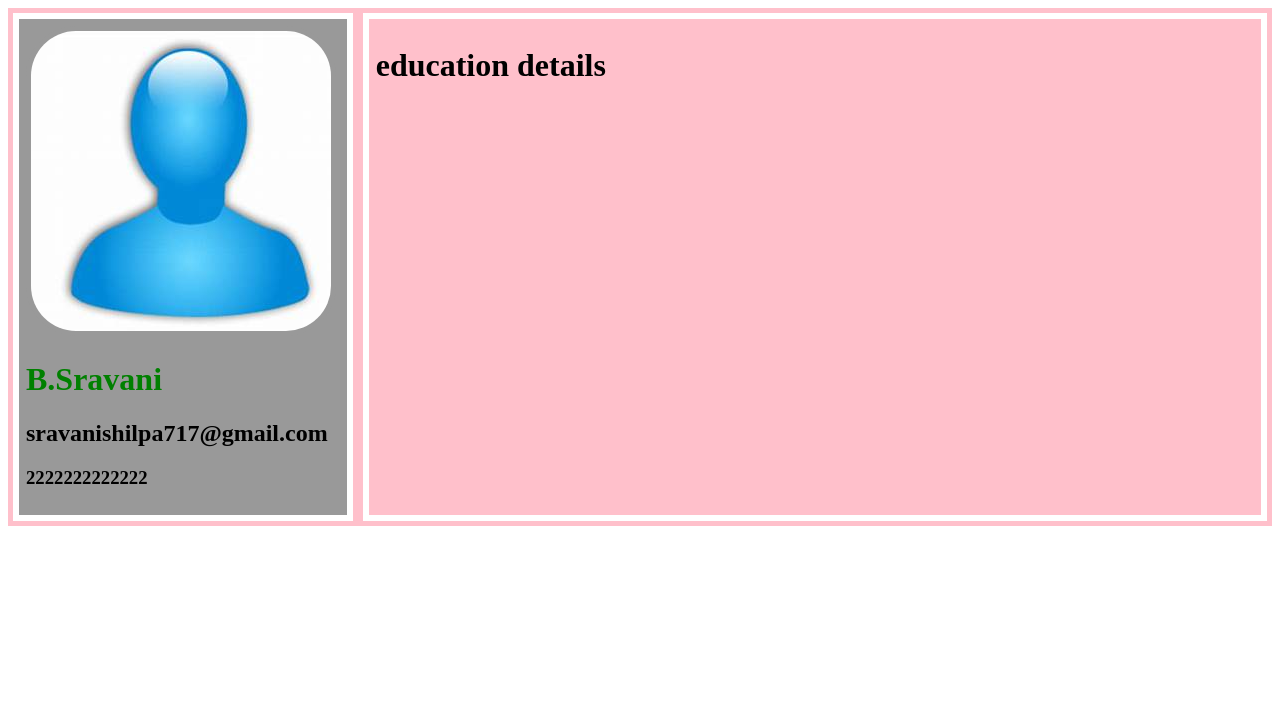
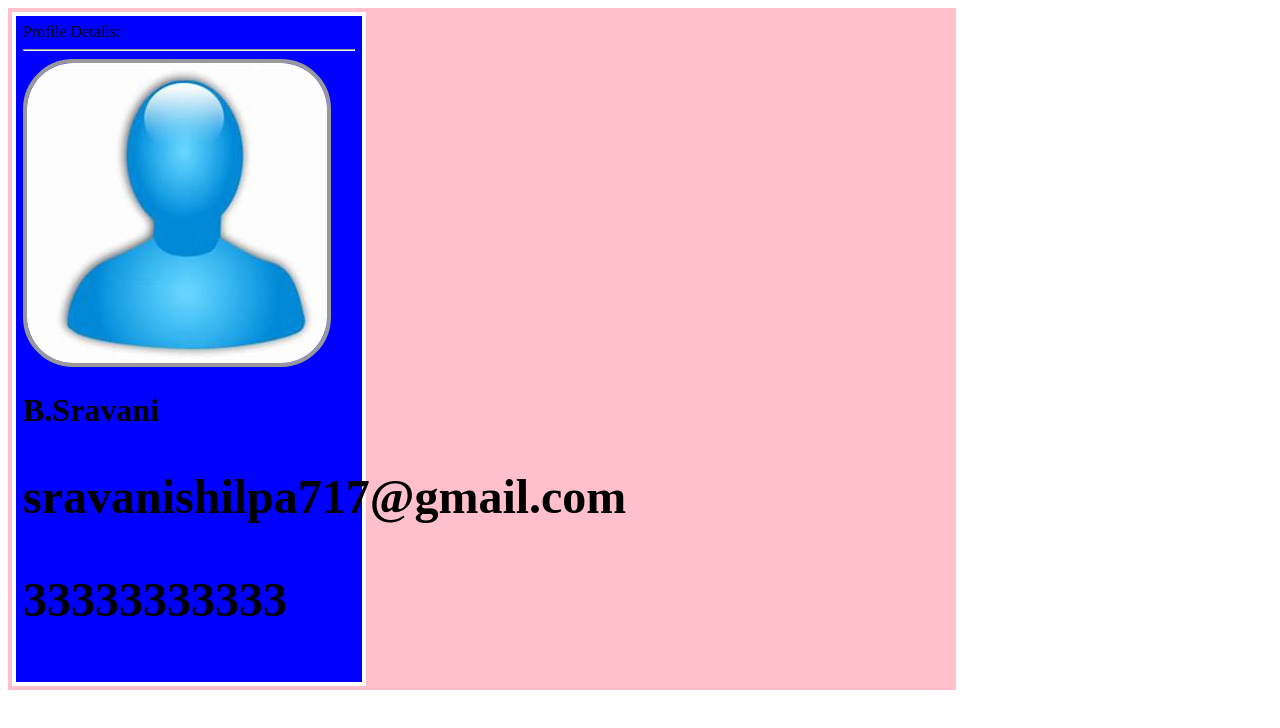
Before and after one commit to boyasravanireddy/resume_rcew, a plain HTML site: page index.html in a window 1280 px wide. Drawn offline with Linux system fonts and the light colour scheme.

Commit message:
modified content

```diff
--- a/data.json
+++ b/data.json
@@ -0,0 +1,9 @@
+{
+  "left":
+  {
+    "photo":"1.jpg",
+    "name":"B.Sravani",
+    "email":"sravanishilpa717@gmail.com",
+    "phone":"33333333333"
+  }
+}
--- a/index.html
+++ b/index.html
@@ -6,17 +6,18 @@
     <link rel="stylesheet" href="style.css">
   </head>
   <body>
-<div class="main">
-<div class="left">
-  <img src="1.jpg" alt="my profile image">
-  <h1 id="name">B.Sravani</h1>
-  <h2>sravanishilpa717@gmail.com</h2>
-  <h3>2222222222222</h3>
-
-</div>
+    <div class="main" id="main">
+      <!--div class="left" >
+      <img src="image.jpg" alt="my profile image">
+      <h1 id="name">sravs</h1>
+      <h2>sravanishilpa@gmail.com</h2>
+      <h3>22222222222</h3>
+    </div>
   <div class="right">
     <div class="education">
       <h1>education details</h1>
+    </div>-->
+  </div>
   </body>
   <script type="text/javascript" src="main.js">
 
--- a/main.js
+++ b/main.js
@@ -0,0 +1,51 @@
+
+// ajax call(XMLHttpReuest)initiation
+function loadjson(file,callback)
+{
+var xhr=new XMLHttpRequest();
+xhr.overrideMimeType("application/json");
+xhr.open("GET",file,true);
+xhr.onreadystatechange=function()
+{
+  if(xhr.readyState ===4 && xhr.status == "200")
+  {
+    callback(xhr.responseText);
+  }
+}
+xhr.send();
+}
+// function calling
+loadjson("data.json",function(text){
+let data=JSON.parse(text);
+console.log(data);
+basics(data.left);
+})
+// for main div calling
+// var main=document.queryselector('.main');
+// for main div id calling
+var main=document.getElementById('main');
+var left=document.createElement("div");
+// add class name to element
+left.classList.add("left");
+// add id to element
+left.setAttribute("id","left");
+// adding text to div
+left.textContent="Profile Details:"
+left.appendChild(document.createElement("HR"));
+// appending to main div
+main.appendChild(left);
+function basics(leftside){
+  var image=document.createElement("img");
+  image.src=leftside.photo;
+  left.appendChild(image);
+  var name=document.createElement("h1");
+  name.textContent=leftside.name;
+  left.appendChild(name);
+  var email=document.createElement("h2");
+  email.textContent=leftside.email;
+  name.appendChild(email);
+  var ph=document.createElement("p");
+  ph.textContent=leftside.phone;
+  email.appendChild(ph);
+  console.log(left);
+}
--- a/style.css
+++ b/style.css
@@ -1,23 +1,23 @@
 .main{
-width:100%;
+width:75%;
 background-color:pink;
 display:flex;
 flex-direction:row;
 /* flex box syntax */
 }
 .left{
-  width:25%;
-  background-color:#999;
-  border:6px solid #fff;
-  margin:5px;
+  width:35%;
+  background-color:blue;
+  border:4px solid #fff;
+  margin:4px;
   padding:7px;
   /* background-image:url();  */
 }
 .right{
   width:70%;
-  background-color:sky blue;
-  border:6px solid #fff;
-  margin:5px;
+  background-color:#999;
+  border:4px solid #fff;
+  margin:4px;
   padding:7px;
 
 }
@@ -26,9 +26,9 @@ flex-direction:row;
 }
 .left img{
   border-radius:50px;
-  border:5px solid #999;
+  border:4px solid #999;
 }
-@media  only screen and  (max-width:1024px) and (min- width:1034px)
+@media  only screen and  (max-width:1024px) and (min-width:1034px)
 {
 .main{
   display:flex;
@@ -42,15 +42,15 @@ flex-direction:row;
   }
   .right{
     width:70%;
-    background-color:sky blue;
+    background-color:#fff;
   }
 }
-@media only screen and(min-width:480px) and (max-width:768px){
+@media only screen and (min-width:480px) and (max-width:768px){
 
 }
-@media only screen and(min-width:480px) and (max-width:768px){}
+@media only screen and (min-width:480px) and (max-width:768px){
 
 }
-@media only screen and(max-width:480px){
+@media only screen and (max-width:480px){
 
 }
```
